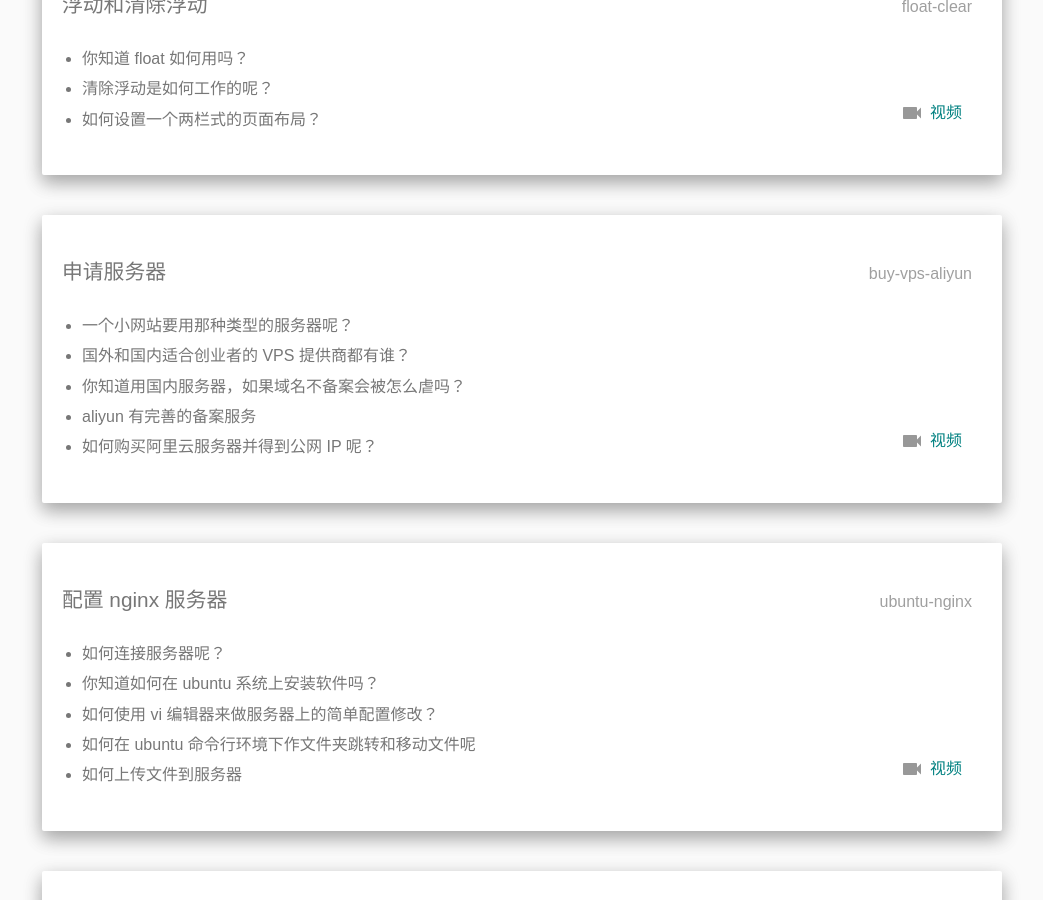
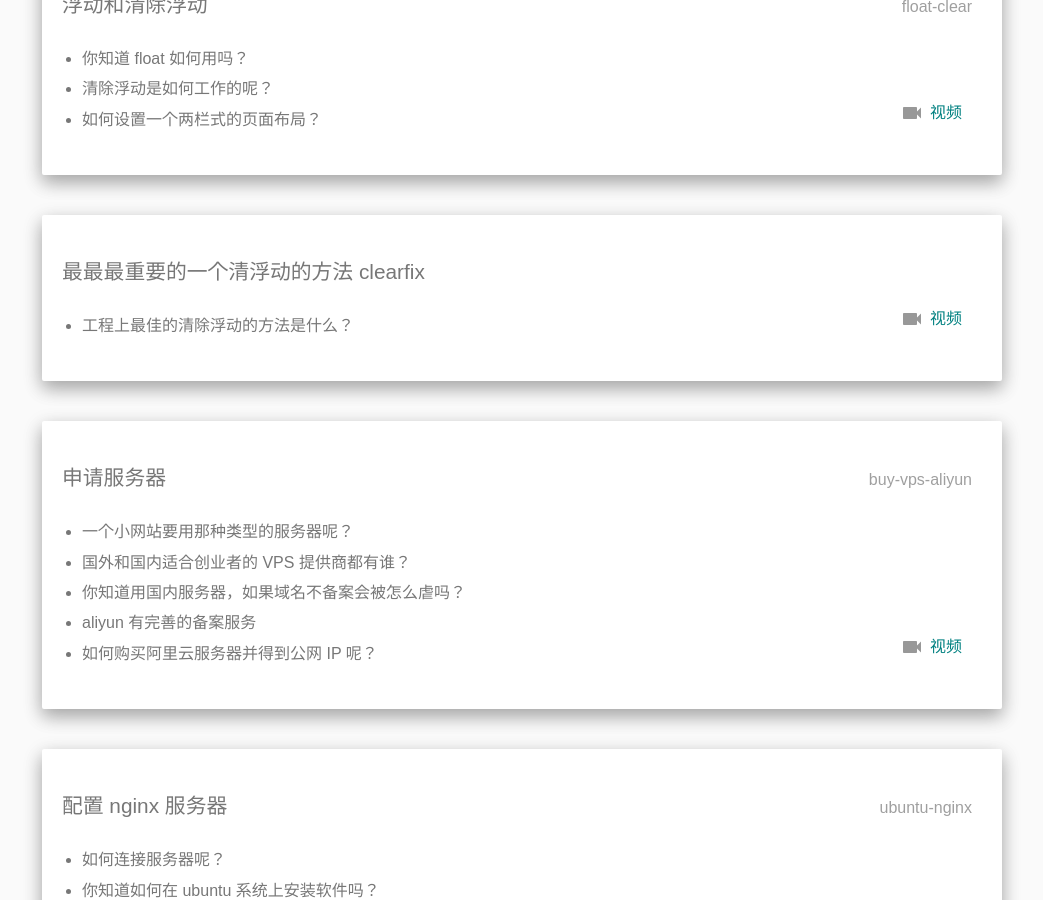
Before and after one commit to McDaddy/guaishou, a Jekyll site: the page built from index.md, in a window 1280 px wide and 900 px high, scrolled down 2360 px. Shown: the whole window, without its empty margins (118-1161 px from the left). Built offline with Jekyll 4.4.1, drawn with Linux system fonts in a browser that asks for light colours.

Commit message:
clearfix

```diff
--- a/index.md
+++ b/index.md
@@ -96,6 +96,14 @@ title: 小白变怪兽
 </div>
 
 <div class="card">
+<h3>最最最重要的一个清浮动的方法 clearfix</h3>
+<ul>
+<li>工程上最佳的清除浮动的方法是什么？</li>
+</ul>
+<a href='http://pan.baidu.com/s/1eQzWF4m'>视频</a>
+</div>
+
+<div class="card">
 <h3>申请服务器</h3>
 <ul>
 <div class='id'>buy-vps-aliyun</div>
```
Also changed, not shown: tools/cards.md (+5 -0 lines).
